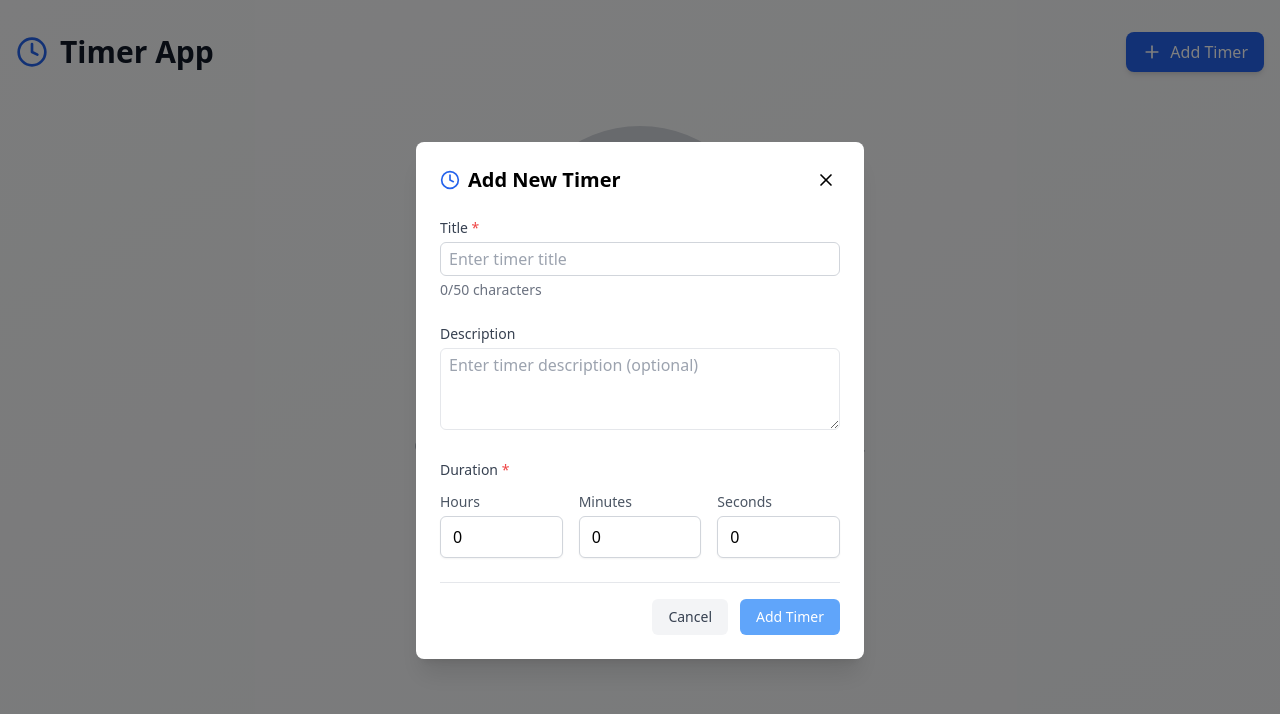
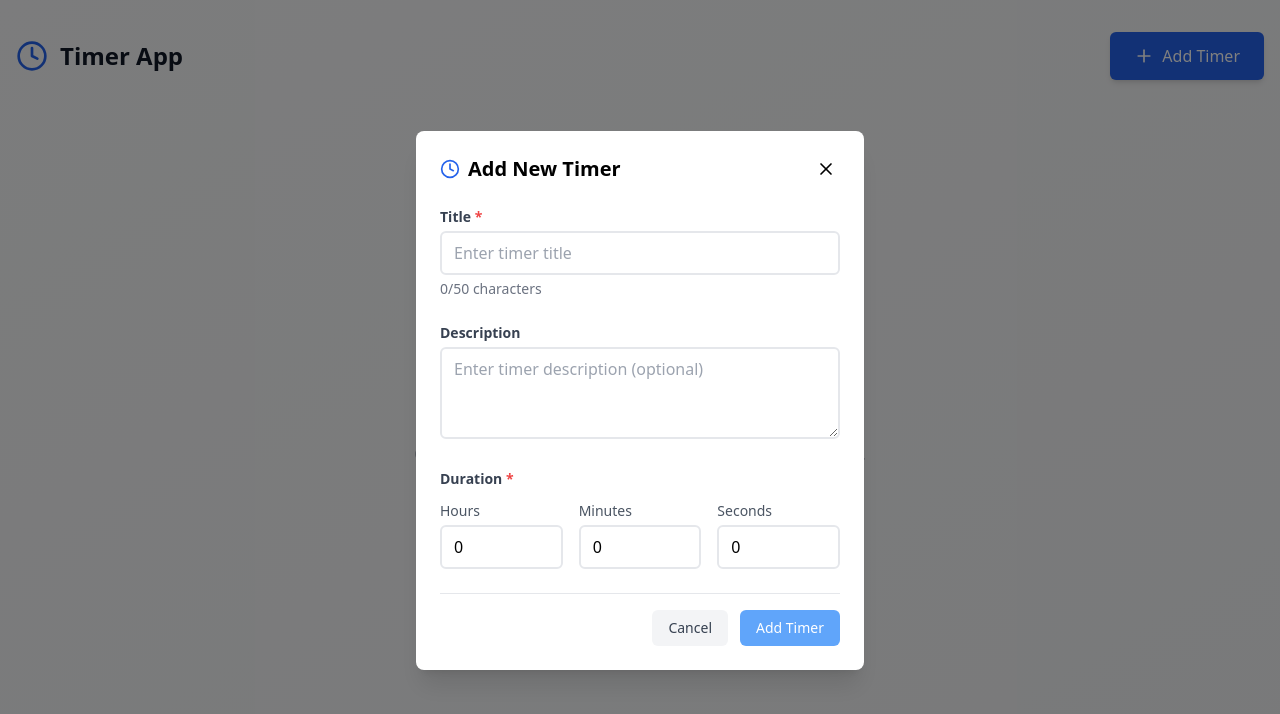
Before and after one commit to Hemangshu-Dey/timer, a React (Vite) app: page / in a window 1280 px wide. Both pictures are taken after a click on the button "Add Timer". Shown: the top 714 px of the page. Built offline with nearby package versions, Linux system fonts and the light colour scheme.

Commit message:
feat: reusable component for add/edit modal and buttons

```diff
--- a/src/Home.tsx
+++ b/src/Home.tsx
@@ -1,33 +1,34 @@
-import { useState } from 'react';
-import { Plus, Clock } from 'lucide-react';
-import { TimerList } from './components/TimerList';
-import { AddTimerModal } from './components/AddTimerModal';
-import { Toaster } from 'sonner';
+import { useState } from "react";
+import { Plus, Clock } from "lucide-react";
+import { TimerList } from "./components/TimerList";
+import { TimerModal } from "./components/TimerModal";
+import { Button } from "./components/Buttons";
+import { Toaster } from "sonner";
 
 function Home() {
   const [isModalOpen, setIsModalOpen] = useState(false);
-
   return (
     <div className="min-h-screen bg-gradient-to-br from-gray-50 to-gray-100">
       <Toaster position="top-right" />
       <div className="container mx-auto px-4 py-8">
-        <div className="flex justify-between">
+        <div className="flex justify-between items-center">
           <div className="flex items-center gap-3">
             <Clock className="w-8 h-8 text-blue-600" />
-            <h1 className="text-3xl font-bold text-gray-900">Timer App</h1>
+            <h1 className="text-2xl font-bold text-gray-900">Timer App</h1>
           </div>
-          <button
+          <Button
             onClick={() => setIsModalOpen(true)}
-            className="flex items-center gap-2 px-4 py-2 bg-blue-600 text-white rounded-lg hover:bg-blue-700 transition-colors shadow-md hover:shadow-lg"
+            size="lg"
+            className="flex items-center gap-2 shadow-md hover:shadow-lg"
           >
             <Plus className="w-5 h-5" />
             Add Timer
-          </button>
+          </Button>
         </div>
 
         <TimerList />
 
-        <AddTimerModal
+        <TimerModal
           isOpen={isModalOpen}
           onClose={() => setIsModalOpen(false)}
         />
--- /dev/null
+++ b/src/components/Buttons.tsx
@@ -0,0 +1,53 @@
+import React from "react";
+
+interface ButtonProps extends React.ButtonHTMLAttributes<HTMLButtonElement> {
+  variant?: "primary" | "secondary" | "danger" | "icon";
+  size?: "sm" | "md" | "lg";
+  isLoading?: boolean;
+}
+
+export const Button: React.FC<ButtonProps> = ({
+  variant = "primary",
+  size = "md",
+  isLoading = false,
+  className = "",
+  children,
+  disabled,
+  ...props
+}) => {
+  const baseStyles = "font-medium rounded-md transition-colors";
+
+  const variantStyles = {
+    primary: `text-white ${
+      disabled || isLoading
+        ? "bg-blue-400 cursor-not-allowed"
+        : "bg-blue-600 hover:bg-blue-700"
+    }`,
+    secondary: "text-gray-700 bg-gray-100 hover:bg-gray-200",
+    danger: "text-white bg-red-600 hover:bg-red-700",
+    icon: "p-1 hover:bg-gray-100 rounded-full transition-colors",
+  };
+
+  const sizeStyles = {
+    sm: "px-3 py-1.5 text-sm",
+    md: "px-4 py-2 text-sm",
+    lg: "px-6 py-3 text-base",
+  };
+
+  const combinedClassName = `
+    ${baseStyles}
+    ${variantStyles[variant]}
+    ${variant !== "icon" ? sizeStyles[size] : ""}
+    ${className}
+  `.trim();
+
+  return (
+    <button
+      className={combinedClassName}
+      disabled={disabled || isLoading}
+      {...props}
+    >
+      {children}
+    </button>
+  );
+};
--- a/src/components/EditTimerModal.tsx
+++ /dev/null
@@ -1,211 +0,0 @@
-import React, { useState, useEffect } from 'react';
-import { X, Clock } from 'lucide-react';
-import { useTimerStore } from '../store/useTimerStore';
-import { validateTimerForm } from '../utils/validation';
-import { Timer } from '../types/timer';
-
-interface EditTimerModalProps {
-  isOpen: boolean;
-  onClose: () => void;
-  timer: Timer;
-}
-
-export const EditTimerModal: React.FC<EditTimerModalProps> = ({
-  isOpen,
-  onClose,
-  timer,
-}) => {
-  const [title, setTitle] = useState(timer.title);
-  const [description, setDescription] = useState(timer.description);
-  const [hours, setHours] = useState(Math.floor(timer.duration / 3600));
-  const [minutes, setMinutes] = useState(Math.floor((timer.duration % 3600) / 60));
-  const [seconds, setSeconds] = useState(timer.duration % 60);
-  const [touched, setTouched] = useState({
-    title: false,
-    hours: false,
-    minutes: false,
-    seconds: false,
-  });
-
-  const { editTimer } = useTimerStore();
-
-  useEffect(() => {
-    if (isOpen) {
-      setTitle(timer.title);
-      setDescription(timer.description);
-      setHours(Math.floor(timer.duration / 3600));
-      setMinutes(Math.floor((timer.duration % 3600) / 60));
-      setSeconds(timer.duration % 60);
-      setTouched({
-        title: false,
-        hours: false,
-        minutes: false,
-        seconds: false,
-      });
-    }
-  }, [isOpen, timer]);
-
-  if (!isOpen) return null;
-
-  const handleSubmit = (e: React.FormEvent) => {
-    e.preventDefault();
-
-    if (!validateTimerForm({ title, description, hours, minutes, seconds })) {
-      return;
-    }
-
-    const totalSeconds = hours * 3600 + minutes * 60 + seconds;
-
-    editTimer(timer.id, {
-      title: title.trim(),
-      description: description.trim(),
-      duration: totalSeconds,
-    });
-
-    onClose();
-  };
-
-  const handleClose = () => {
-    onClose();
-    setTouched({
-      title: false,
-      hours: false,
-      minutes: false,
-      seconds: false,
-    });
-  };
-
-  const isTimeValid = hours > 0 || minutes > 0 || seconds > 0;
-  const isTitleValid = title.trim().length > 0 && title.length <= 50;
-
-  return (
-    <div className="fixed inset-0 bg-black bg-opacity-50 flex items-center justify-center p-4 z-50">
-      <div className="bg-white rounded-lg p-6 w-full max-w-md shadow-xl">
-        <div className="flex justify-between items-center mb-6">
-          <div className="flex items-center gap-2">
-            <Clock className="w-5 h-5 text-blue-600" />
-            <h2 className="text-xl font-semibold">Edit Timer</h2>
-          </div>
-          <button
-            onClick={handleClose}
-            className="p-1 hover:bg-gray-100 rounded-full transition-colors"
-          >
-            <X className="w-5 h-5" />
-          </button>
-        </div>
-
-        <form onSubmit={handleSubmit} className="space-y-6">
-          <div>
-            <label className="block text-sm font-medium text-gray-700 mb-1">
-              Title <span className="text-red-500">*</span>
-            </label>
-            <input
-              type="text"
-              value={title}
-              onChange={(e) => setTitle(e.target.value)}
-              onBlur={() => setTouched({ ...touched, title: true })}
-              maxLength={50}
-              className={`w-full px-3 py-2 border rounded-md shadow-sm focus:ring-2 focus:ring-blue-500 focus:border-blue-500 ${
-                touched.title && !isTitleValid
-                  ? 'border-red-500'
-                  : 'border-gray-300'
-              }`}
-              placeholder="Enter timer title"
-            />
-            {touched.title && !isTitleValid && (
-              <p className="mt-1 text-sm text-red-500">
-                Title is required and must be less than 50 characters
-              </p>
-            )}
-            <p className="mt-1 text-sm text-gray-500">
-              {title.length}/50 characters
-            </p>
-          </div>
-
-          <div>
-            <label className="block text-sm font-medium text-gray-700 mb-1">
-              Description
-            </label>
-            <textarea
-              value={description}
-              onChange={(e) => setDescription(e.target.value)}
-              rows={3}
-              className="w-full px-3 py-2 border border-gray-300 rounded-md shadow-sm focus:ring-2 focus:ring-blue-500 focus:border-blue-500"
-              placeholder="Enter timer description (optional)"
-            />
-          </div>
-
-          <div>
-            <label className="block text-sm font-medium text-gray-700 mb-3">
-              Duration <span className="text-red-500">*</span>
-            </label>
-            <div className="grid grid-cols-3 gap-4">
-              <div>
-                <label className="block text-sm text-gray-600 mb-1">Hours</label>
-                <input
-                  type="number"
-                  min="0"
-                  max="23"
-                  value={hours}
-                  onChange={(e) => setHours(Math.min(23, parseInt(e.target.value) || 0))}
-                  onBlur={() => setTouched({ ...touched, hours: true })}
-                  className="[appearance:textfield] [&::-webkit-outer-spin-button]:appearance-none [&::-webkit-inner-spin-button]:appearance-none w-full px-3 py-2 border border-gray-300 rounded-md shadow-sm focus:ring-2 focus:ring-blue-500 focus:border-blue-500"
-                />
-              </div>
-              <div>
-                <label className="block text-sm text-gray-600 mb-1">Minutes</label>
-                <input
-                  type="number"
-                  min="0"
-                  max="59"
-                  value={minutes}
-                  onChange={(e) => setMinutes(Math.min(59, parseInt(e.target.value) || 0))}
-                  onBlur={() => setTouched({ ...touched, minutes: true })}
-                  className="[appearance:textfield] [&::-webkit-outer-spin-button]:appearance-none [&::-webkit-inner-spin-button]:appearance-none w-full px-3 py-2 border border-gray-300 rounded-md shadow-sm focus:ring-2 focus:ring-blue-500 focus:border-blue-500"
-                />
-              </div>
-              <div>
-                <label className="block text-sm text-gray-600 mb-1">Seconds</label>
-                <input
-                  type="number"
-                  min="0"
-                  max="59"
-                  value={seconds}
-                  onChange={(e) => setSeconds(Math.min(59, parseInt(e.target.value) || 0))}
-                  onBlur={() => setTouched({ ...touched, seconds: true })}
-                  className="[appearance:textfield] [&::-webkit-outer-spin-button]:appearance-none [&::-webkit-inner-spin-button]:appearance-none w-full px-3 py-2 border border-gray-300 rounded-md shadow-sm focus:ring-2 focus:ring-blue-500 focus:border-blue-500"
-                />
-              </div>
-            </div>
-            {touched.hours && touched.minutes && touched.seconds && !isTimeValid && (
-              <p className="mt-2 text-sm text-red-500">
-                Please set a duration greater than 0
-              </p>
-            )}
-          </div>
-
-          <div className="flex justify-end gap-3 pt-4 border-t">
-            <button
-              type="button"
-              onClick={handleClose}
-              className="px-4 py-2 text-sm font-medium text-gray-700 bg-gray-100 rounded-md hover:bg-gray-200 transition-colors"
-            >
-              Cancel
-            </button>
-            <button
-              type="submit"
-              className={`px-4 py-2 text-sm font-medium text-white rounded-md transition-colors ${
-                isTitleValid && isTimeValid
-                  ? 'bg-blue-600 hover:bg-blue-700'
-                  : 'bg-blue-400 cursor-not-allowed'
-              }`}
-              disabled={!isTitleValid || !isTimeValid}
-            >
-              Save Changes
-            </button>
-          </div>
-        </form>
-      </div>
-    </div>
-  );
-};
--- a/src/components/AddTimerModal.tsx
+++ b/src/components/TimerModal.tsx
@@ -1,19 +1,31 @@
-import React, { useState } from 'react';
-import { X, Clock } from 'lucide-react';
-import { useTimerStore } from '../store/useTimerStore';
-import { validateTimerForm } from '../utils/validation';
+import React, { useState, useEffect } from "react";
+import { X, Clock } from "lucide-react";
+import { useTimerStore } from "../store/useTimerStore";
+import { validateTimerForm } from "../utils/validation";
+import { Timer } from "../types/timer";
+import { Button } from "./Buttons";
 
-interface AddTimerModalProps {
+interface TimerModalProps {
   isOpen: boolean;
   onClose: () => void;
+  timer?: Timer;
 }
 
-export const AddTimerModal: React.FC<AddTimerModalProps> = ({ isOpen, onClose }) => {
-  const [title, setTitle] = useState('');
-  const [description, setDescription] = useState('');
-  const [hours, setHours] = useState(0);
-  const [minutes, setMinutes] = useState(0);
-  const [seconds, setSeconds] = useState(0);
+export const TimerModal: React.FC<TimerModalProps> = ({
+  isOpen,
+  onClose,
+  timer,
+}) => {
+  const isEditMode = !!timer;
+  const [title, setTitle] = useState(timer?.title || "");
+  const [description, setDescription] = useState(timer?.description || "");
+  const [hours, setHours] = useState(
+    timer ? Math.floor(timer.duration / 3600) : 0
+  );
+  const [minutes, setMinutes] = useState(
+    timer ? Math.floor((timer.duration % 3600) / 60) : 0
+  );
+  const [seconds, setSeconds] = useState(timer ? timer.duration % 60 : 0);
   const [touched, setTouched] = useState({
     title: false,
     hours: false,
@@ -21,7 +33,29 @@ export const AddTimerModal: React.FC<AddTimerModalProps> = ({ isOpen, onClose })
     seconds: false,
   });
 
-  const { addTimer } = useTimerStore();
+  const { addTimer, editTimer } = useTimerStore();
+
+  useEffect(() => {
+    if (isOpen && timer) {
+      setTitle(timer.title);
+      setDescription(timer.description);
+      setHours(Math.floor(timer.duration / 3600));
+      setMinutes(Math.floor((timer.duration % 3600) / 60));
+      setSeconds(timer.duration % 60);
+    } else if (isOpen) {
+      setTitle("");
+      setDescription("");
+      setHours(0);
+      setMinutes(0);
+      setSeconds(0);
+    }
+    setTouched({
+      title: false,
+      hours: false,
+      minutes: false,
+      seconds: false,
+    });
+  }, [isOpen, timer]);
 
   if (!isOpen) return null;
 
@@ -34,6 +68,13 @@ export const AddTimerModal: React.FC<AddTimerModalProps> = ({ isOpen, onClose })
 
     const totalSeconds = hours * 3600 + minutes * 60 + seconds;
 
+    if (isEditMode && timer) {
+      editTimer(timer.id, {
+        title: title.trim(),
+        description: description.trim(),
+        duration: totalSeconds,
+      });
+    } else {
       addTimer({
         title: title.trim(),
         description: description.trim(),
@@ -41,19 +82,9 @@ export const AddTimerModal: React.FC<AddTimerModalProps> = ({ isOpen, onClose })
         remainingTime: totalSeconds,
         isRunning: false,
       });
+    }
 
     onClose();
-    setTitle('');
-    setDescription('');
-    setHours(0);
-    setMinutes(0);
-    setSeconds(0);
-    setTouched({
-      title: false,
-      hours: false,
-      minutes: false,
-      seconds: false,
-    });
   };
 
   const handleClose = () => {
@@ -65,29 +96,26 @@ export const AddTimerModal: React.FC<AddTimerModalProps> = ({ isOpen, onClose })
       seconds: false,
     });
   };
-
   const isTimeValid = hours > 0 || minutes > 0 || seconds > 0;
   const isTitleValid = title.trim().length > 0 && title.length <= 50;
-
   return (
     <div className="fixed inset-0 bg-black bg-opacity-50 flex items-center justify-center p-4 z-50">
       <div className="bg-white rounded-lg p-6 w-full max-w-md shadow-xl">
         <div className="flex justify-between items-center mb-6">
           <div className="flex items-center gap-2">
             <Clock className="w-5 h-5 text-blue-600" />
-            <h2 className="text-xl font-semibold">Add New Timer</h2>
+            <h2 className="text-xl font-semibold">
+              {isEditMode ? "Edit Timer" : "Add New Timer"}
+            </h2>
           </div>
-          <button
-            onClick={handleClose}
-            className="p-1 hover:bg-gray-100 rounded-full transition-colors"
-          >
+          <Button variant="icon" onClick={handleClose}>
             <X className="w-5 h-5" />
-          </button>
+          </Button>
         </div>
 
         <form onSubmit={handleSubmit} className="space-y-6">
           <div>
-            <label className="block text-sm font-medium text-gray-700 mb-1">
+            <label className="block text-sm font-semibold text-gray-700 mb-1">
               Title <span className="text-red-500">*</span>
             </label>
             <input
@@ -96,11 +124,11 @@ export const AddTimerModal: React.FC<AddTimerModalProps> = ({ isOpen, onClose })
               onChange={(e) => setTitle(e.target.value)}
               onBlur={() => setTouched({ ...touched, title: true })}
               maxLength={50}
-              className={` ${
+              className={`w-full px-3 py-2 border-2 rounded-md ${
                 touched.title && !isTitleValid
                   ? "border-red-500"
-                  : "border-gray-300"
-              } w-full py-1 px-2 border border-gray-200 rounded-md`}
+                  : "border-gray-200"
+              }`}
               placeholder="Enter timer title"
             />
             {touched.title && !isTitleValid && (
@@ -114,20 +142,20 @@ export const AddTimerModal: React.FC<AddTimerModalProps> = ({ isOpen, onClose })
           </div>
 
           <div>
-            <label className="block text-sm font-medium text-gray-700 mb-1">
+            <label className="block text-sm font-semibold text-gray-700 mb-1">
               Description
             </label>
             <textarea
               value={description}
               onChange={(e) => setDescription(e.target.value)}
               rows={3}
-              className="w-full py-1 px-2 border border-gray-200 rounded-md"
+              className="w-full px-3 py-2 border-2 border-gray-200 rounded-md"
               placeholder="Enter timer description (optional)"
             />
           </div>
 
           <div>
-            <label className="block text-sm font-medium text-gray-700 mb-3">
+            <label className="block text-sm font-semibold text-gray-700 mb-3">
               Duration <span className="text-red-500">*</span>
             </label>
             <div className="grid grid-cols-3 gap-4">
@@ -144,7 +172,7 @@ export const AddTimerModal: React.FC<AddTimerModalProps> = ({ isOpen, onClose })
                     setHours(Math.min(23, parseInt(e.target.value) || 0))
                   }
                   onBlur={() => setTouched({ ...touched, hours: true })}
-                  className="[appearance:textfield] [&::-webkit-outer-spin-button]:appearance-none [&::-webkit-inner-spin-button]:appearance-none w-full px-3 py-2 border border-gray-300 rounded-md shadow-sm focus:ring-2 focus:ring-blue-500 focus:border-blue-500"
+                  className="[appearance:textfield] [&::-webkit-outer-spin-button]:appearance-none [&::-webkit-inner-spin-button]:appearance-none w-full px-3 py-2 border-2 border-gray-200 rounded-md"
                 />
               </div>
               <div>
@@ -160,7 +188,7 @@ export const AddTimerModal: React.FC<AddTimerModalProps> = ({ isOpen, onClose })
                     setMinutes(Math.min(59, parseInt(e.target.value) || 0))
                   }
                   onBlur={() => setTouched({ ...touched, minutes: true })}
-                  className="[appearance:textfield] [&::-webkit-outer-spin-button]:appearance-none [&::-webkit-inner-spin-button]:appearance-none w-full px-3 py-2 border border-gray-300 rounded-md shadow-sm focus:ring-2 focus:ring-blue-500 focus:border-blue-500"
+                  className="[appearance:textfield] [&::-webkit-outer-spin-button]:appearance-none [&::-webkit-inner-spin-button]:appearance-none w-full px-3 py-2 border-2 border-gray-200 rounded-md"
                 />
               </div>
               <div>
@@ -176,7 +204,7 @@ export const AddTimerModal: React.FC<AddTimerModalProps> = ({ isOpen, onClose })
                     setSeconds(Math.min(59, parseInt(e.target.value) || 0))
                   }
                   onBlur={() => setTouched({ ...touched, seconds: true })}
-                  className="[appearance:textfield] [&::-webkit-outer-spin-button]:appearance-none [&::-webkit-inner-spin-button]:appearance-none w-full px-3 py-2 border border-gray-300 rounded-md shadow-sm focus:ring-2 focus:ring-blue-500 focus:border-blue-500"
+                  className="[appearance:textfield] [&::-webkit-outer-spin-button]:appearance-none [&::-webkit-inner-spin-button]:appearance-none w-full px-3 py-2 border-2 border-gray-200 rounded-md"
                 />
               </div>
             </div>
@@ -191,24 +219,12 @@ export const AddTimerModal: React.FC<AddTimerModalProps> = ({ isOpen, onClose })
           </div>
 
           <div className="flex justify-end gap-3 pt-4 border-t">
-            <button
-              type="button"
-              onClick={handleClose}
-              className="px-4 py-2 text-sm font-medium text-gray-700 bg-gray-100 rounded-md hover:bg-gray-200 transition-colors"
-            >
+            <Button type="button" variant="secondary" onClick={handleClose}>
               Cancel
-            </button>
-            <button
-              type="submit"
-              className={`px-4 py-2 text-sm font-medium text-white rounded-md transition-colors ${
-                isTitleValid && isTimeValid
-                  ? "bg-blue-600 hover:bg-blue-700"
-                  : "bg-blue-400 cursor-not-allowed"
-              }`}
-              disabled={!isTitleValid || !isTimeValid}
-            >
-              Add Timer
-            </button>
+            </Button>
+            <Button type="submit" disabled={!isTitleValid || !isTimeValid}>
+              {isEditMode ? "Save Changes" : "Add Timer"}
+            </Button>
           </div>
         </form>
       </div>
```
Also changed, not shown: src/components/TimerItem.tsx (+42 -22 lines). Lines whose indentation alone changed are shown as unchanged.
